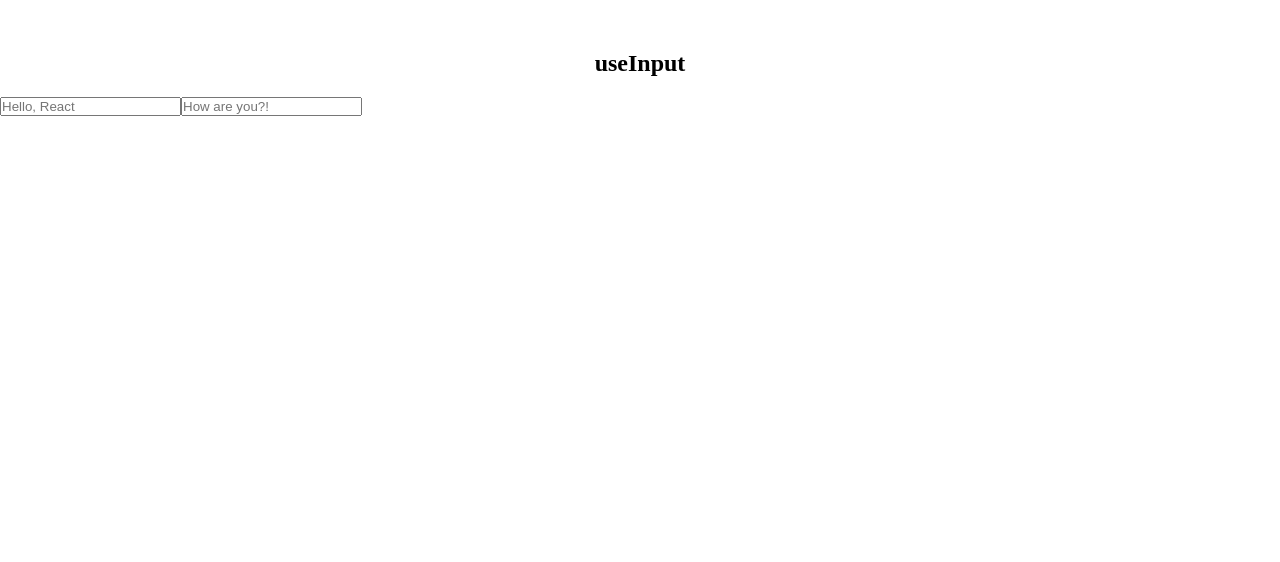
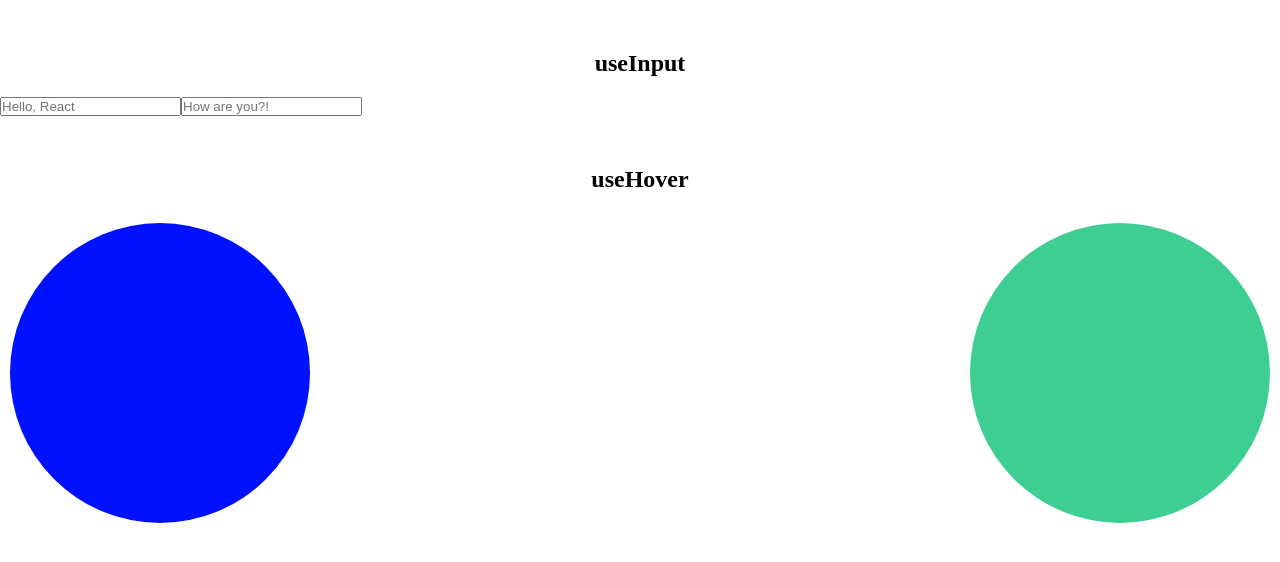
Before and after one commit to Vadim-Matsul/test-hooks, a React (Create React App) app: page / in a window 1280 px wide. Shown: the top 562 px of the page. Built offline with nearby package versions, Linux system fonts and the light colour scheme.

Commit message:
one more time created useHover hook

```diff
--- a/src/App.js
+++ b/src/App.js
@@ -1,5 +1,6 @@
 import React  from 'react';
 import './App.css';
+import Hover from './components/Hover';
 import MyInput from './components/MyInput';
 
 
@@ -11,6 +12,8 @@ function App() {
     <div className={"App"}>
       <h2> useInput </h2>
       <MyInput />
+      <h2> useHover </h2>
+      <Hover   />
     </div>
   )
 }
--- /dev/null
+++ b/src/components/Hover.jsx
@@ -0,0 +1,31 @@
+import React, { useRef } from "react";
+import { useHover } from "../hooks/useHover";
+
+
+const Hover = () => {
+
+ const  firstBlock = useRef ()
+ const secondBlock = useRef ()
+ const  booleanFirstBlock = useHover ( firstBlock  )
+ const booleanSecondBlock = useHover ( secondBlock )
+
+   return (
+        <div className = {'HoverBlocks'}>
+            <div
+                className = { booleanFirstBlock
+                              ?'HoverBlockRed'
+                              :'HoverBlockBlue' }
+                ref = { firstBlock }
+                />
+            <div
+                className = { booleanSecondBlock
+                              ?'HoverBlockBlack'
+                              :'HoverBlockGreen' }
+                ref = { secondBlock }
+                />
+        </div>
+    )
+}
+
+
+export default Hover;
--- /dev/null
+++ b/src/hooks/useHover.js
@@ -0,0 +1,24 @@
+import { useEffect, useState } from "react"
+
+export const useHover = ( ref ) => {
+ const [ hoverBoolean, setHoverBoolean ] = useState ()
+
+ const  on = () => setHoverBoolean ( true  )
+ const off = () => setHoverBoolean ( false )
+
+ useEffect (() => {
+    const node = ref.current
+
+     node.addEventListener('mouseenter', on  )
+     node.addEventListener('mousemove' , on  )
+     node.addEventListener('mouseleave', off )
+
+     return function () {
+        node.removeEventListener('mouseenter', on  )
+        node.removeEventListener('mousemove' , on  )
+        node.removeEventListener('mouseleave', off )
+     }
+ },[])
+
+ return hoverBoolean;
+}
```
